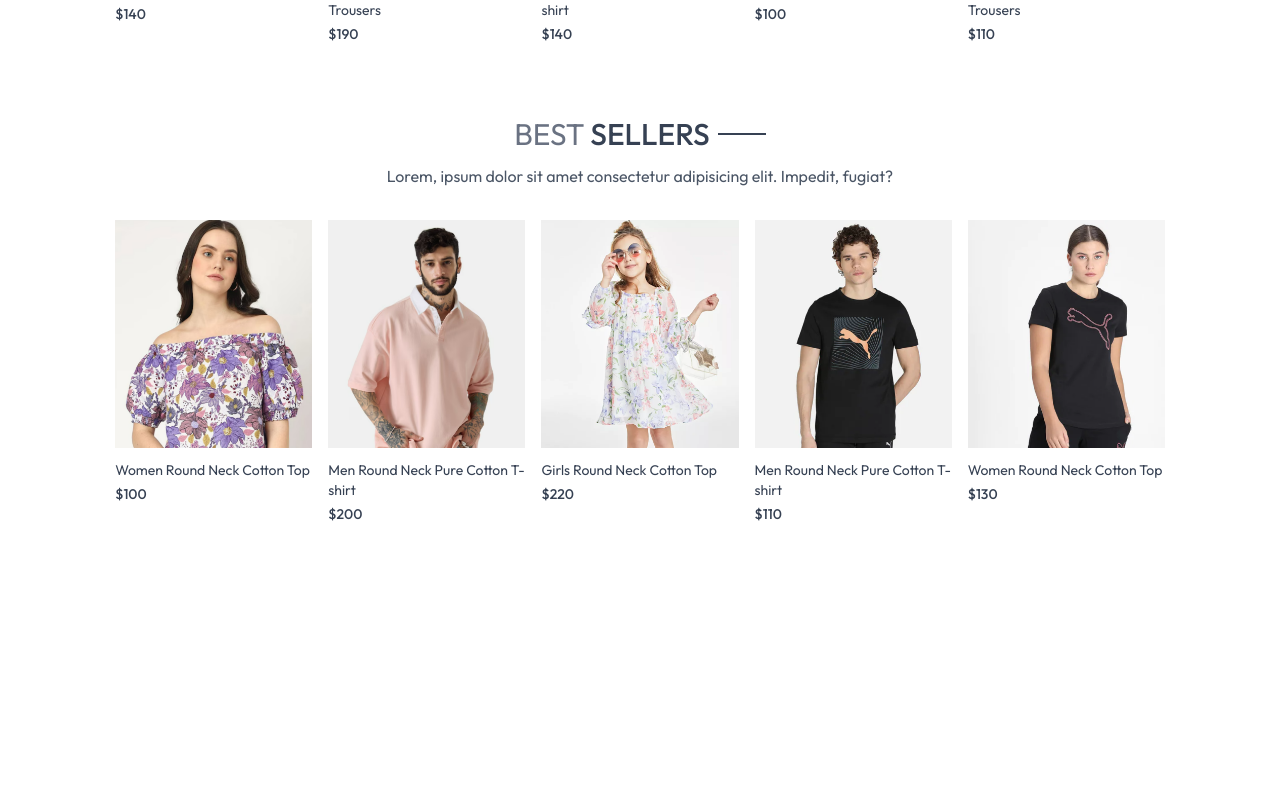
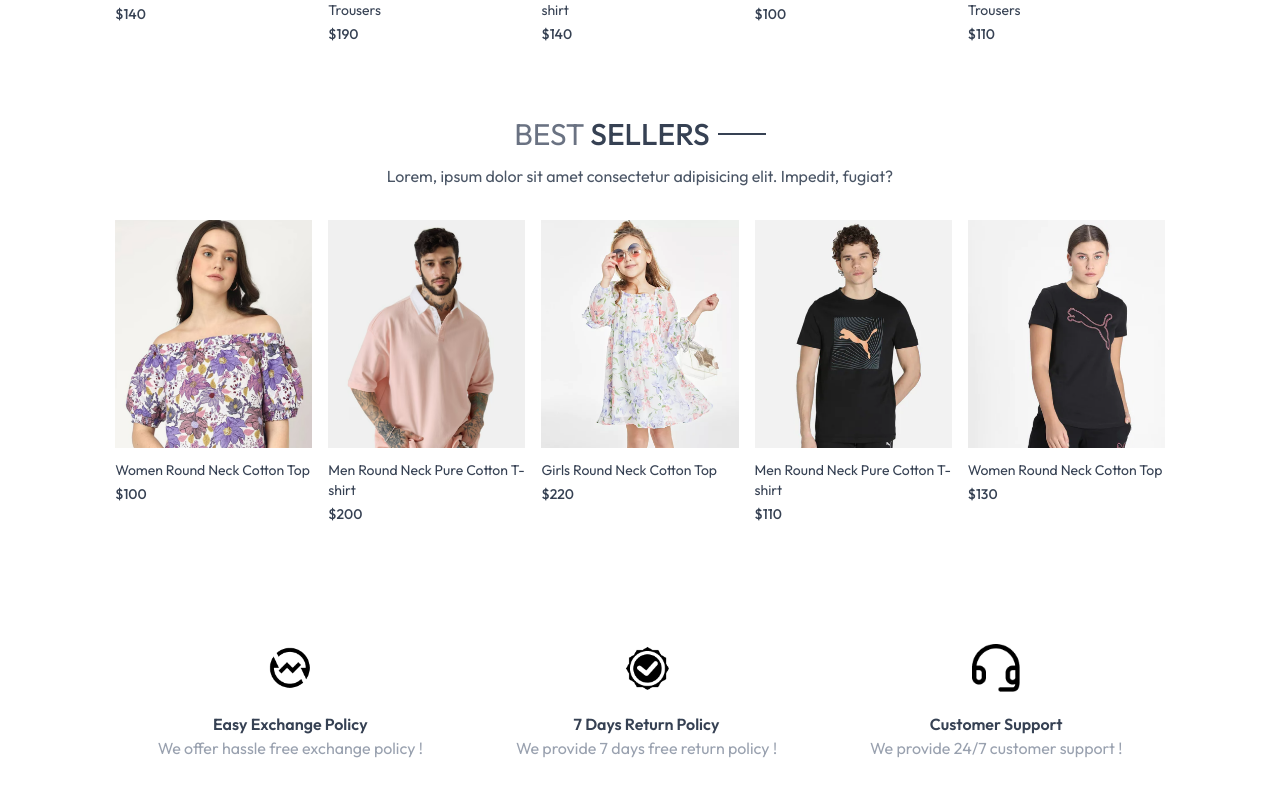
Before and after one commit to rishavraj45/E-Commerce-Web-App---Forever, a React (Vite) app in the folder frontend/: page / in a window 1280 px wide. Shown: the part 1265-2061 px from the top of the page. Before the commit the page ends 1829 px from the top, so only its background shows below. Built offline with nearby package versions, Linux system fonts and the light colour scheme.

Commit message:
created OurPolicy section

```diff
--- /dev/null
+++ b/frontend/src/components/OurPolicy.jsx
@@ -0,0 +1,27 @@
+import React from 'react'
+import { assets } from '../assets/assets'
+
+const OurPolicy = () => {
+  return (
+    <div className='flex flex-col sm:flex-row justify-around gap-12 sm:gap-2 text-center
+    py-20 text-xs sm:text-sm md:text-base text-gray-700'>
+      <div>
+        <img src={assets.exchange_icon} className='w-12 m-auto mb-5' alt='' />
+        <p className='font-semibold'>Easy Exchange Policy</p>
+        <p className='text-gray-400'>We offer hassle free exchange policy !</p>
+      </div>
+      <div>
+        <img src={assets.quality_icon} className='w-12 m-auto mb-5' alt='' />
+        <p className='font-semibold'>7 Days Return Policy</p>
+        <p className='text-gray-400'>We provide 7 days free return policy !</p>
+      </div>
+      <div>
+        <img src={assets.support_img} className='w-12 m-auto mb-5' alt='' />
+        <p className='font-semibold'>Customer Support</p>
+        <p className='text-gray-400'>We provide 24/7 customer support !</p>
+      </div>
+    </div>
+  )
+}
+
+export default OurPolicy
--- a/frontend/src/pages/Home.jsx
+++ b/frontend/src/pages/Home.jsx
@@ -2,6 +2,7 @@
 import Hero from '../components/Hero'
 import LatestCollection from '../components/LatestCollection'
 import BestSeller from '../components/BestSeller'
+import OurPolicy from '../components/OurPolicy'
 
 const Home = () => {
   return (
@@ -9,6 +10,7 @@
       <Hero />
       <LatestCollection />
       <BestSeller />
+      <OurPolicy />
     </div>
   )
 }
```
